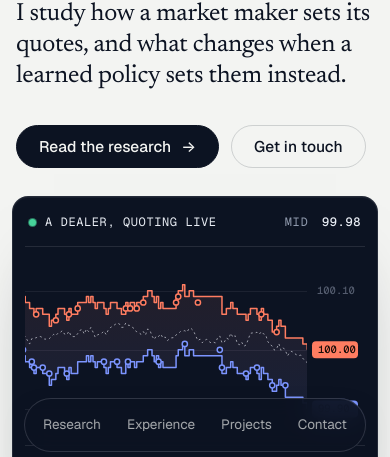
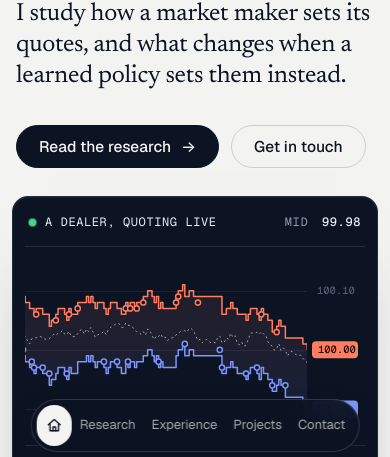
Before and after one commit to eric-xinyue-wu/eric-xinyue-wu.github.io, a plain HTML site: page index.html in a window 390 px wide. Shown: the part 378-835 px from the top of the page. Drawn offline with nearby package versions, Linux system fonts and the light colour scheme.

Commit message:
Nav: home icon that returns to the top
Also fixes the back-to-top links, which pointed at the sticky header and did not scroll.

Co-Authored-By: Claude Fable 5.2 <noreply@anthropic.com>

```diff
--- a/index.html
+++ b/index.html
@@ -28,10 +28,13 @@
 <body>
 <a class="skip" href="#research">Skip to content</a>
 
-<header class="top" id="top">
+<header class="top">
   <div class="top-in">
     <a class="brand" href="#top" aria-label="Xinyue Wu, back to top">Xinyue Wu</a>
     <nav class="sections" aria-label="Sections">
+      <a href="#top" class="home" aria-label="Home" title="Home">
+        <svg viewBox="0 0 20 20" width="17" height="17" fill="none" stroke="currentColor" stroke-width="1.6" stroke-linecap="round" stroke-linejoin="round" aria-hidden="true"><path d="M3 9.2 10 3l7 6.2"/><path d="M5 8v8.2h10V8"/><path d="M8.4 16.2v-4.4h3.2v4.4"/></svg>
+      </a>
       <a href="#research">Research</a>
       <a href="#experience">Experience</a>
       <a href="#projects">Projects</a>
--- a/main.js
+++ b/main.js
@@ -333,7 +333,10 @@
 
     const hero = document.querySelector('.hero');
     if (hero) new IntersectionObserver((es) => {
-      if (es[0].isIntersecting) links.forEach((a) => a.removeAttribute('aria-current'));
+      if (!es[0].isIntersecting) return;
+      links.forEach((a) => a.removeAttribute('aria-current'));
+      const home = byId.get('top');
+      if (home) home.setAttribute('aria-current', 'true');
     }, { rootMargin: '-40% 0px -55% 0px' }).observe(hero);
   }
 
--- a/styles.css
+++ b/styles.css
@@ -146,6 +146,9 @@ button { font: inherit; color: inherit; }
   border-radius: 999px;
   transition: color .2s, background-color .2s;
 }
+.sections a.home { display: inline-flex; align-items: center; padding-inline: 11px; }
+.sections a.home svg { display: block; }
+.sections a.home::after { left: 11px; right: 11px; }
 .sections a:hover { color: var(--ink); background: var(--line-2); }
 .sections a[aria-current="true"] { color: var(--ink); }
 .sections a::after {
@@ -664,8 +667,9 @@ button { font: inherit; color: inherit; }
     border: 1px solid rgba(233, 237, 244, .16);
     box-shadow: 0 12px 30px -12px rgba(12, 19, 34, .5);
   }
+  .sections a.home { padding-inline: 10px; }
   .sections a {
-    padding: 10px 13px; font-size: 13.5px;
+    padding: 10px 11px; font-size: 13.5px;
     color: color-mix(in srgb, var(--paper) 68%, transparent);
   }
   .sections a:hover { background: transparent; color: var(--paper); }
@@ -715,3 +719,8 @@ button { font: inherit; color: inherit; }
   .foot { flex-direction: column; }
   .foot::before { flex: none; width: 100%; }
 }
+
+@media (max-width: 400px) {
+  .sections a { padding: 10px 8px; font-size: 13px; }
+  .sections a.home { padding-inline: 9px; }
+}
```
